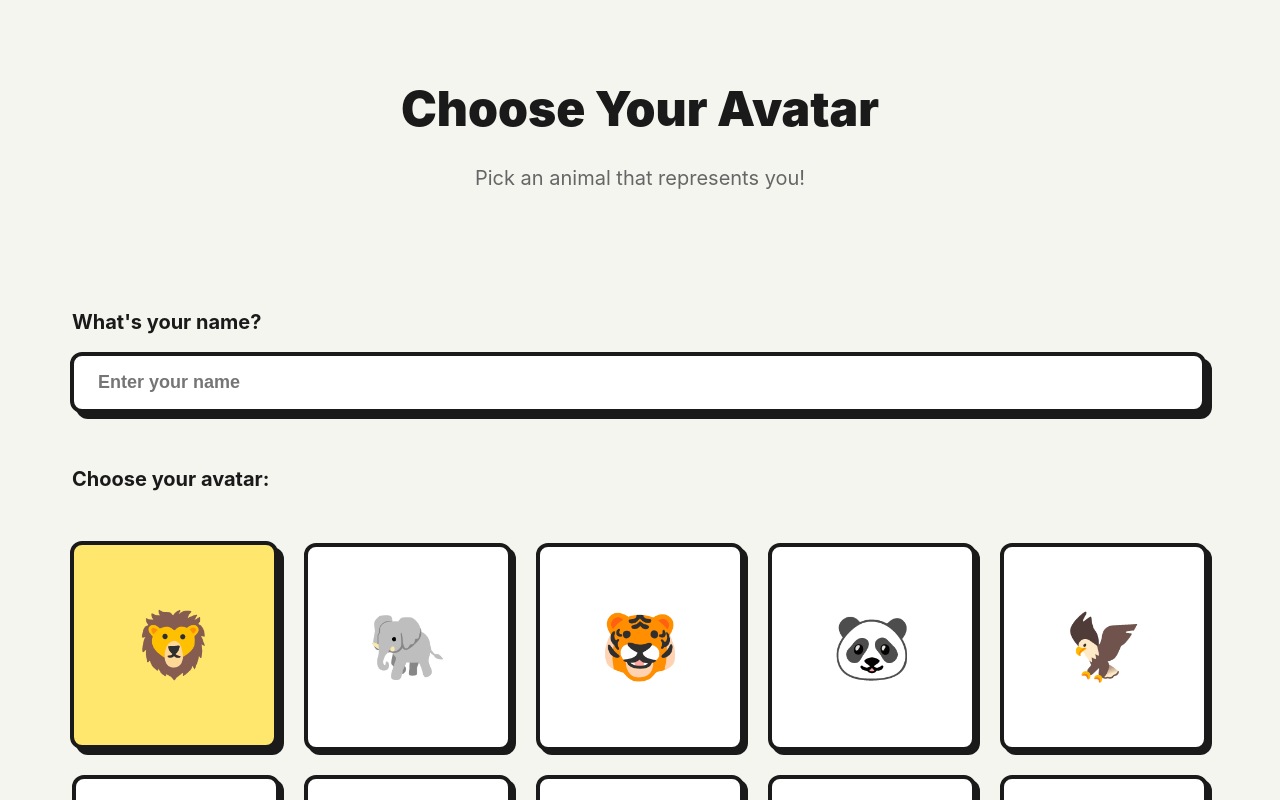
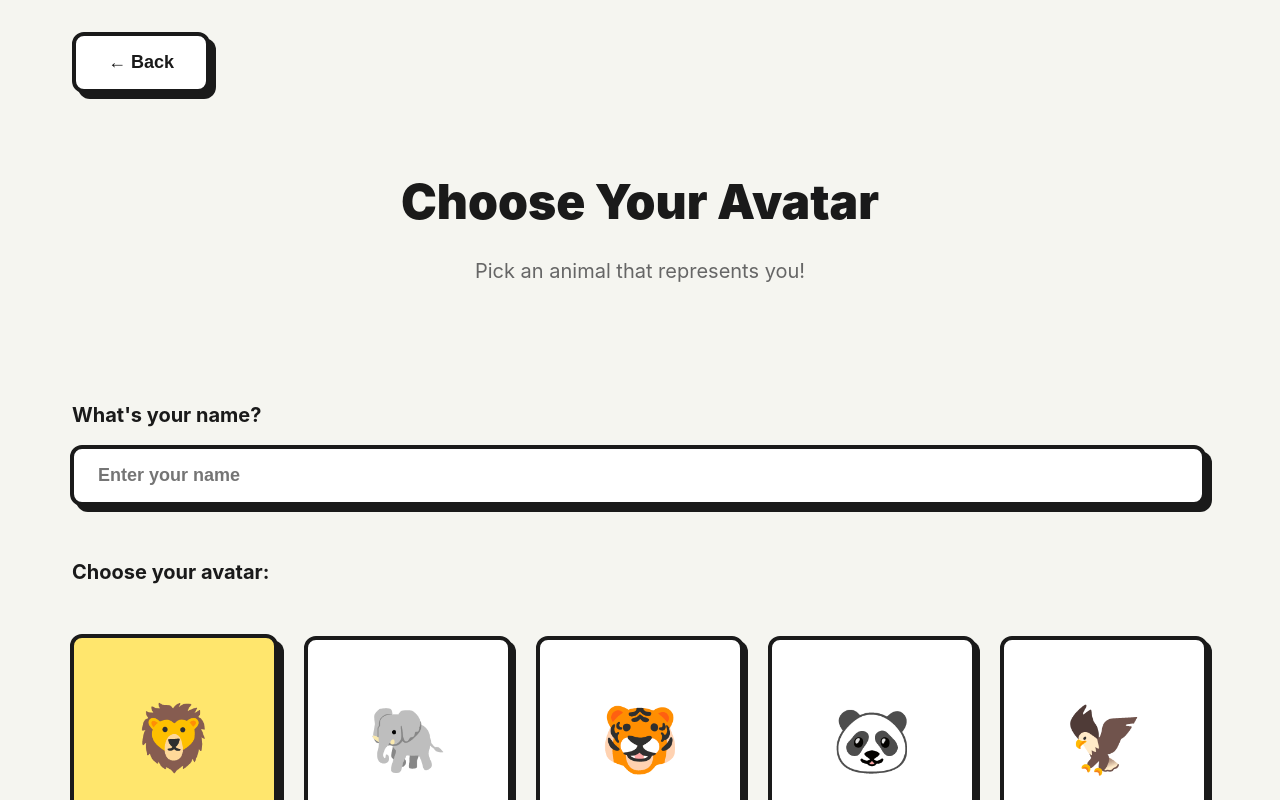
Before and after one commit to navgurukul/AFE-Learning-App, a React (Vite) app in the folder apps/renderer/: page /avatar-selection in a window 1280 px wide. Shown: the top 800 px of the page. Built offline with nearby package versions, Linux system fonts and the light colour scheme.

Commit message:
Fix onboarding navigation and setup

```diff
--- a/apps/renderer/src/pages/AvatarSelection.tsx
+++ b/apps/renderer/src/pages/AvatarSelection.tsx
@@ -21,7 +21,7 @@ function AvatarSelection() {
             setCreating(true);
             const emoji = AVATARS.find((a) => a.id === selectedAvatar)?.emoji || '🎓';
             const student = await ipc.createStudent(name.trim(), emoji);
-            navigate(`/dashboard/${student.id}`);
+            navigate(`/modules/${student.id}`);
         } catch (error) {
             console.error('Failed to create student:', error);
             alert('Failed to create student. Please try again.');
@@ -32,6 +32,11 @@ function AvatarSelection() {
 
     return (
         <div className="container">
+            <div style={{ marginBottom: 'var(--spacing-lg)' }}>
+                <button type="button" className="btn" onClick={() => navigate(-1)}>
+                    ← Back
+                </button>
+            </div>
             <div className="page-header">
                 <h1>Choose Your Avatar</h1>
                 <p style={{ fontSize: '1.25rem', color: 'var(--color-text-light)' }}>
--- a/package.json
+++ b/package.json
@@ -14,7 +14,7 @@
     "build:installer": "pnpm --filter desktop build:installer",
     "lint": "eslint . --ext .ts,.tsx",
     "typecheck": "pnpm -r typecheck",
-    "postinstall": "electron-rebuild"
+    "postinstall": "pnpm --filter desktop exec electron-rebuild"
   },
   "devDependencies": {
     "@electron/rebuild": "^4.0.2",
```
Also changed, not shown: 1 other file (tests, documents, lock files or other folders).
